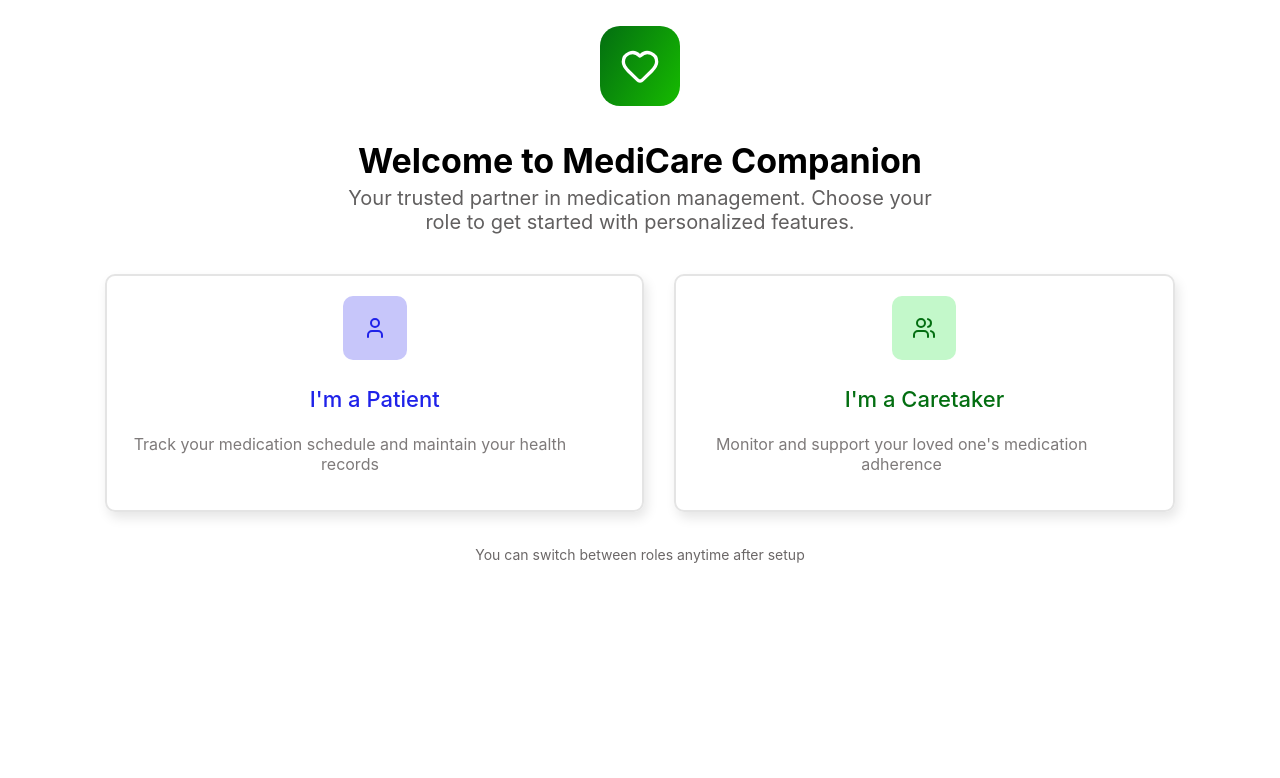
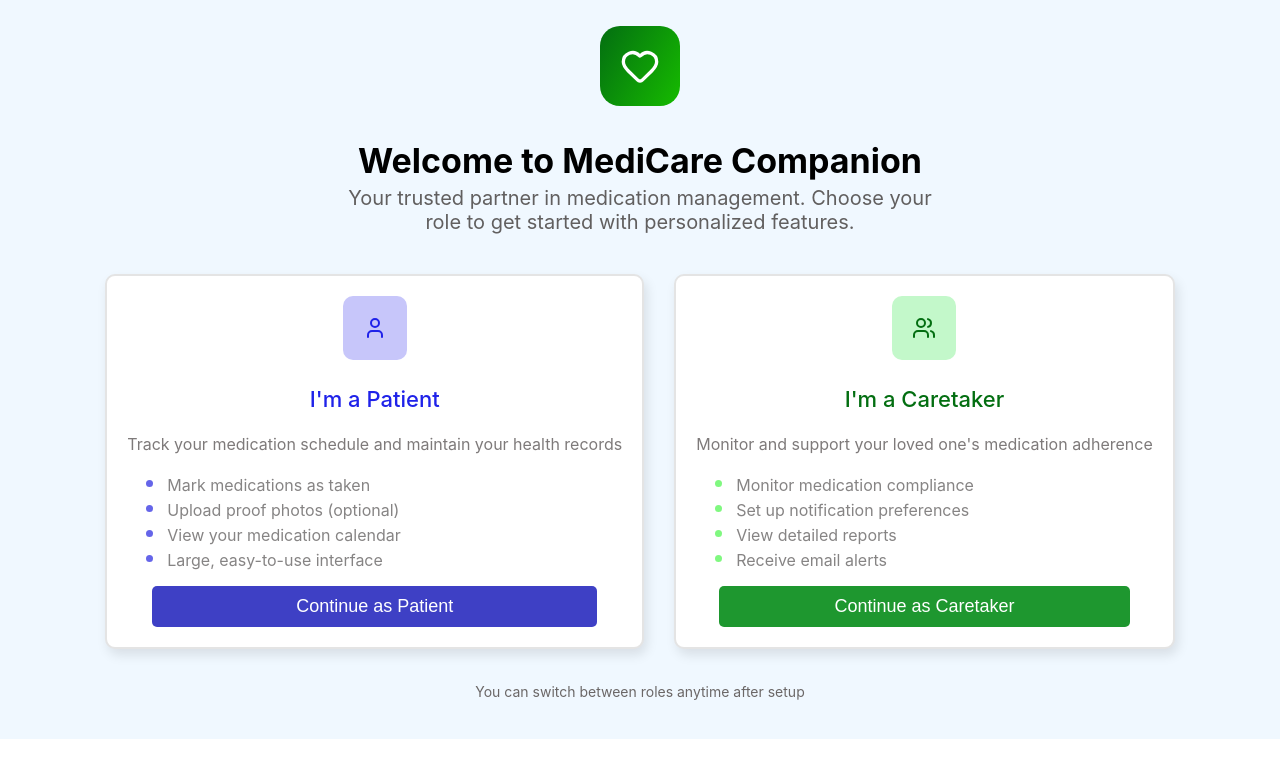
Before and after one commit to Naveed69/meds-buddy-check, a React (Create React App) app in the folder meds-buddy-check/: page / in a window 1280 px wide. Shown: the top 778 px of the page. Built offline with nearby package versions, Linux system fonts and the light colour scheme.

Commit message:
created navbar

```diff
--- a/meds-buddy-check/package.json
+++ b/meds-buddy-check/package.json
@@ -13,6 +13,7 @@
     "lucide-react": "^0.515.0",
     "react": "^19.1.0",
     "react-dom": "^19.1.0",
+    "react-router-dom": "^7.6.2",
     "react-scripts": "5.0.1",
     "web-vitals": "^2.1.4"
   },
--- /dev/null
+++ b/meds-buddy-check/src/Components/CaretakerDashboard.css
@@ -0,0 +1,4 @@
+.container-caretaker {
+  background-color: rgb(236, 236, 236);
+  height: 500px;
+}
--- /dev/null
+++ b/meds-buddy-check/src/Components/CaretakerDashboard.jsx
@@ -0,0 +1,11 @@
+import "./CaretakerDashboard.css";
+const CaretakerDashboard = () => {
+  return (
+    <div className="container-caretaker">
+      <h1>CareTaker Dashboard</h1>
+      <h2>Sample page</h2>
+    </div>
+  );
+};
+
+export default CaretakerDashboard;
--- a/meds-buddy-check/src/Components/Onboarding.css
+++ b/meds-buddy-check/src/Components/Onboarding.css
@@ -4,6 +4,7 @@
   /* justify-content: center; */
   align-items: center;
   padding: 2%;
+  background-color: aliceblue;
 }
 .heart-onboard {
   width: 40px;
@@ -50,6 +51,9 @@
   border: 2px solid rgb(228, 228, 228);
   min-width: 30vw;
   text-align: center;
+  transition: all 0.3s ease-in-out;
+  cursor: pointer;
+  background-color: white;
 }
 
 .patient-onboard:hover {
@@ -66,6 +70,7 @@
 .caretaker-user {
   padding: 20px;
   border-radius: 10px;
+  transition: all 0.3s ease-in-out;
 }
 
 .pateint-user {
@@ -100,10 +105,96 @@
 
 .tacker-onboard {
   color: rgb(126, 122, 122);
-  max-width: 90%;
   text-align: center;
 }
 
+.patient-ul,
+.caretaker-ul {
+  text-align: left;
+  color: rgb(134, 132, 132);
+}
+
+.patient-ul li::marker {
+  color: rgb(101, 101, 233);
+  font-size: 22px;
+}
+.caretaker-ul li::marker {
+  color: rgb(128, 248, 128);
+  font-size: 22px;
+}
+
+/* bottons */
+
+.patient-bnt-onboard,
+.caretaker-bnt-onboard {
+  width: 90%;
+  padding: 10px;
+  border-radius: 5px;
+  border: none;
+  color: white;
+  font-size: 18px;
+  cursor: pointer;
+}
+
+.patient-bnt-onboard {
+  background-color: rgb(62, 64, 197);
+}
+
+.caretaker-bnt-onboard {
+  background-color: #1e972f;
+}
+
+.navbar {
+  padding: 20px;
+  height: 40px;
+  display: flex;
+  justify-content: space-around;
+  flex-wrap: nowrap;
+}
+/* logo */
+
+.logo {
+  padding: 10px;
+  width: 20px;
+  height: 25px;
+  background: linear-gradient(120deg, #036e11, #16bb00);
+  border-radius: 10px;
+  color: white;
+  font-weight: 700;
+  font-size: 18px;
+  text-align: center;
+  margin-right: 10px;
+}
+
+.logo-div {
+  display: flex;
+}
+
+.logo-div .p {
+  color: rgb(128, 121, 121);
+  position: relative;
+  top: -35px;
+}
+
+.brand-name {
+  font-size: 18px;
+  font-weight: 700;
+  position: relative;
+  top: -15px;
+}
+
+/* toogel botton */
+.toggel-btn {
+  padding: 10px;
+  border: 1px solid rgb(223, 219, 219);
+  background-color: white;
+  border-radius: 5px;
+  text-align: center;
+}
+
+span {
+  width: 200px;
+}
 /* media query for mobile devices */
 @media (width< 768px) {
   .moto-onboard {
--- a/meds-buddy-check/src/Components/Onboarding.jsx
+++ b/meds-buddy-check/src/Components/Onboarding.jsx
@@ -1,13 +1,32 @@
+import { useState } from "react";
 import "./Onboarding.css";
 import { Heart, User, Users } from "lucide-react";
+import PatientDashboard from "./PatientDashboard";
+import CaretakerDashboard from "./CaretakerDashboard";
 export const OnBording = () => {
+  const [onboard, setOnboard] = useState(true);
+  const [patient, setPatient] = useState(false);
+  const [caretaker, setCaretaker] = useState(false);
+  const patientBtn = () => {
+    setOnboard(false);
+    setPatient(true);
+    setCaretaker(false);
+  };
+  const careTaker = () => {
+    setOnboard(false);
+    setPatient(false);
+    setCaretaker(true);
+  };
+
   return (
+    <>
+      {onboard ? (
         <div className="container">
           <Heart className="heart-onboard" />
           <p className="welcome-onboard">Welcome to MediCare Companion</p>
           <p className="moto-onboard">
-        Your trusted partner in medication management. Choose your role to get
-        started with personalized features.
+            Your trusted partner in medication management. Choose your role to
+            get started with personalized features.
           </p>
 
           <div className="patient-carretaker-onboard">
@@ -17,6 +36,19 @@ export const OnBording = () => {
               <p className="tacker-onboard">
                 Track your medication schedule and maintain your health records
               </p>
+              <ul className="patient-ul">
+                <li>Mark medications as taken</li>
+                <li>Upload proof photos (optional)</li>
+                <li>View your medication calendar</li>
+                <li>Large, easy-to-use interface</li>
+              </ul>
+              <button
+                type="button"
+                onClick={() => patientBtn()}
+                className="patient-bnt-onboard"
+              >
+                Continue as Patient
+              </button>
             </div>
             <div className="caretaker-onboard">
               <Users className="caretaker-user" />
@@ -24,6 +56,19 @@ export const OnBording = () => {
               <p className="tacker-onboard">
                 Monitor and support your loved one's medication adherence
               </p>
+              <ul className="caretaker-ul">
+                <li>Monitor medication compliance</li>
+                <li>Set up notification preferences</li>
+                <li>View detailed reports </li>
+                <li>Receive email alerts</li>
+              </ul>
+              <button
+                type="button"
+                onClick={() => careTaker()}
+                className="caretaker-bnt-onboard"
+              >
+                Continue as Caretaker
+              </button>
             </div>
           </div>
 
@@ -31,5 +76,42 @@ export const OnBording = () => {
             You can switch between roles anytime after setup
           </p>
         </div>
+      ) : (
+        <div>
+          <nav className="navbar">
+            <div className="logo-div">
+              <div className="logo">M</div>
+              <div>
+                <p className="brand-name">MediCare Companion</p>
+
+                {patient ? (
+                  <p className="p">Patient View</p>
+                ) : (
+                  <p className="p">CareTaker View</p>
+                )}
+              </div>
+            </div>
+            <span>
+              <button
+                className="toggel-btn"
+                onClick={() => (patient ? careTaker() : patientBtn())}
+              >
+                {patient ? <Users /> : <User />}
+                Switch to {patient ? "Caretaker" : "Patient"}
+              </button>
+            </span>
+          </nav>
+          {patient ? (
+            <>
+              <PatientDashboard />
+            </>
+          ) : (
+            <>
+              <CaretakerDashboard />
+            </>
+          )}
+        </div>
+      )}
+    </>
   );
 };
--- /dev/null
+++ b/meds-buddy-check/src/Components/PatientDashboard.jsx
@@ -0,0 +1,10 @@
+const PatientDashboard = () => {
+  return (
+    <>
+      <h1>Patient Dashboard</h1>
+      <h2>Sample page</h2>
+    </>
+  );
+};
+
+export default PatientDashboard;
```
Also changed, not shown: 1 other file (tests, documents, lock files or other folders). Lines whose indentation alone changed are shown as unchanged.
